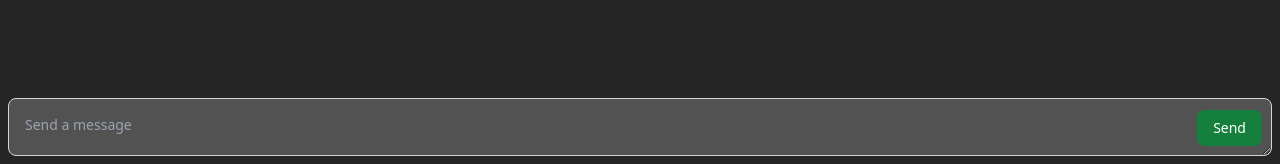
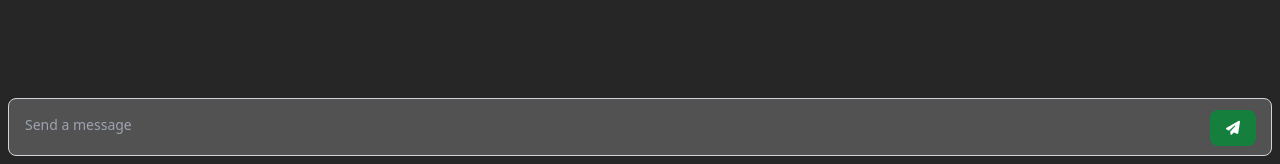
Before and after one commit to adityarifkiy16/chatApp-with-API-GPT, a PHP site: template App/View/chat/chat.php in a window 1280 px wide. Shown: the part 636-800 px from the top of the page. Run offline with PHP 8.4, Linux system fonts and the light colour scheme; the template is opened without the code that fills it, so the values that code supplies are empty; the visitor is signed in with stand-in values (Sample User, id 1); some libraries are stand-ins or nearby versions.

Commit message:
change icon send

```diff
--- a/App/View/chat/chat.php
+++ b/App/View/chat/chat.php
@@ -86,14 +86,14 @@
     <div class="fixed bottom-2 w-full flex px-2">
       <form class="container" method="post" id="messageForm">
         <div class="relative">
-          <textarea id="message" name="message" class="block w-full p-4 pb-0 max-h-28 text-sm text-white border border-gray-300 rounded-lg bg-neutral-600 focus:ring-neutral-500 focus:border-neutral-500" placeholder="Send a message" required></textarea>
-          <button type="submit" name="send" id="send" class="text-white absolute right-2.5 bottom-2.5 bg-green-700 hover:bg-green-800 focus:ring-1 focus:outline-none focus:ring-green-300 font-medium rounded-lg text-sm px-4 py-2 disabled:hover:bg-green-700">
+          <textarea id="message" name="message" class="block w-full p-4 pb-0 pr-14 resize-none max-h-28 text-sm text-white border border-gray-300 rounded-lg bg-neutral-600 focus:ring-neutral-500 focus:border-neutral-500" placeholder="Send a message" required></textarea>
+          <button type="submit" name="send" id="send" class="text-white absolute right-4 bottom-2.5 bg-green-700 hover:bg-green-800 focus:ring-1 focus:outline-none focus:ring-green-300 font-medium rounded-lg text-sm px-4 py-2 disabled:hover:bg-green-700">
             <span id="sendButtonText" class="transition-opacity duration-300 ease-in">
-              Send
+              <i class="fa-solid fa-paper-plane"></i>
             </span>
             <span id="sendButtonDots" class="hidden transition-opacity duration-300 ease-in">
               <span class="w-1 h-1 rounded-full bg-white"></span>
-              ...
+              <i class="fa-solid fa-spinner fa-spin-pulse"></i>
             </span>
           </button>
         </div>
@@ -103,6 +103,7 @@
   </section>
   <script src="<?= BASEURL; ?>/../node_modules/sweetalert/dist/sweetalert.min.js"></script>
   <script src="<?= BASEURL ?>/Assets/js/roomchat.js"></script>
+  <script src="https://kit.fontawesome.com/a2f99ee185.js" crossorigin="anonymous"></script>
   <script type="module" src="<?= BASEURL ?>/Assets/js/main.mjs"></script>
 </body>
 
```
Also changed, not shown: input.css (+21 -0 lines), Public/Assets/css/style.css, Public/Assets/js/roomchat.js.
